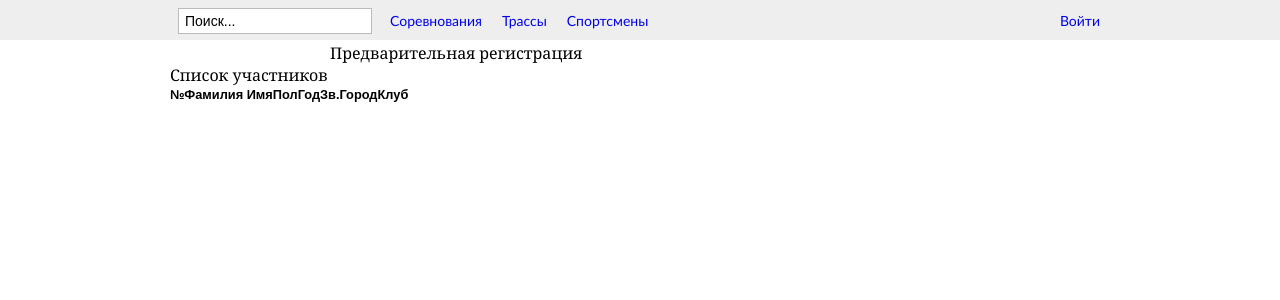
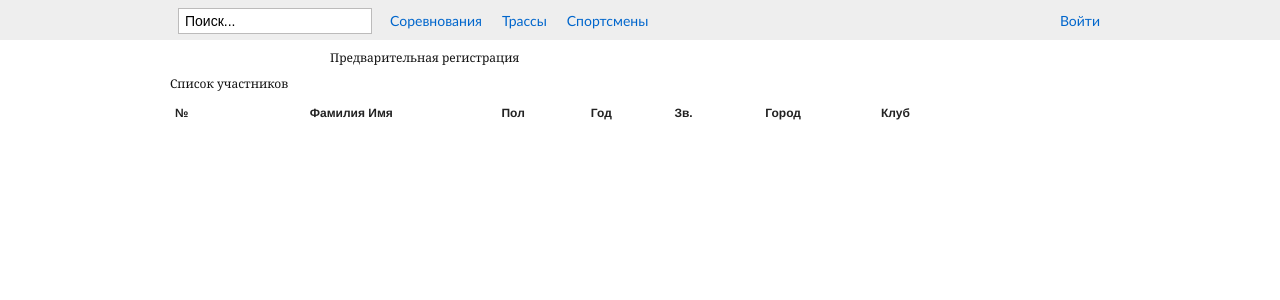
Before and after one commit to dsukhov1983/protocoller, a Django app: template src/protocoller/template/event_registration.html in a window 1280 px wide. Shown: the top 300 px of the page. Run offline with Django 3.2, Linux system fonts and the light colour scheme; the template is opened without the code that fills it, so the values that code supplies are empty; some libraries are stand-ins or nearby versions.

Commit message:
added typography.css

```diff
--- a/src/protocoller/media/css/style.css
+++ b/src/protocoller/media/css/style.css
@@ -263,7 +263,7 @@ span.counter-value{
 }
 
 .protocol{
-    font: 80% Arial;
+    /*font: 80% Arial;*/
     line-height: 1.4em;
 }
 
--- /dev/null
+++ b/src/protocoller/media/css/typography.css
@@ -0,0 +1,124 @@
+/* --------------------------------------------------------------
+
+   typography.css
+   * Sets up some sensible default typography.
+
+-------------------------------------------------------------- */
+
+/* Default font settings.
+   The font-size percentage is of 16px. (0.75 * 16px = 12px) */
+html { font-size:100.01%; }
+body {
+  font-size: 75%;
+  color: #222;
+  background: #fff;
+  font-family: "Helvetica Neue", Arial, Helvetica, sans-serif;
+}
+
+
+/* Headings
+-------------------------------------------------------------- */
+
+h1,h2,h3,h4,h5,h6 { font-weight: normal; color: #111; }
+
+h1 { font-size: 3em; line-height: 1; margin-bottom: 0.5em; }
+h2 { font-size: 2em; margin-bottom: 0.75em; }
+h3 { font-size: 1.5em; line-height: 1; margin-bottom: 1em; }
+h4 { font-size: 1.2em; line-height: 1.25; margin-bottom: 1.25em; }
+h5 { font-size: 1em; font-weight: bold; margin-bottom: 1.5em; }
+h6 { font-size: 1em; font-weight: bold; }
+
+h1 img, h2 img, h3 img,
+h4 img, h5 img, h6 img {
+  margin: 0;
+}
+
+
+/* Text elements
+-------------------------------------------------------------- */
+
+p           { margin: 0 0 1.5em; }
+/*
+	These can be used to pull an image at the start of a paragraph, so
+	that the text flows around it (usage: <p><img class="left">Text</p>)
+ */
+.left  			{ float: left !important; }
+p .left			{ margin: 1.5em 1.5em 1.5em 0; padding: 0; }
+.right 			{ float: right !important; }
+p .right 		{ margin: 1.5em 0 1.5em 1.5em; padding: 0; }
+
+a:focus,
+a:hover     { color: #09f; }
+a           { color: #06c; text-decoration: underline; }
+
+blockquote  { margin: 1.5em; color: #666; font-style: italic; }
+strong,dfn	{ font-weight: bold; }
+em,dfn      { font-style: italic; }
+sup, sub    { line-height: 0; }
+
+abbr,
+acronym     { border-bottom: 1px dotted #666; }
+address     { margin: 0 0 1.5em; font-style: italic; }
+del         { color:#666; }
+
+pre         { margin: 1.5em 0; white-space: pre; }
+pre,code,tt { font: 1em 'andale mono', 'lucida console', monospace; line-height: 1.5; }
+
+
+/* Lists
+-------------------------------------------------------------- */
+
+li ul,
+li ol       { margin: 0; }
+ul, ol      { margin: 0 1.5em 1.5em 0; padding-left: 1.5em; }
+
+ul          { list-style-type: disc; }
+ol          { list-style-type: decimal; }
+
+dl          { margin: 0 0 1.5em 0; }
+dl dt       { font-weight: bold; }
+dd          { margin-left: 1.5em;}
+
+
+/* Tables
+-------------------------------------------------------------- */
+
+/*
+	Because of the need for padding on TH and TD, the vertical rhythm
+	on table cells has to be 27px, instead of the standard 18px or 36px
+	of other elements.
+ */
+table       { margin-bottom: 1.4em; width:100%; }
+th          { font-weight: bold; }
+/*thead th    { background: #c3d9ff; }*/
+th,td,caption { padding: 4px 10px 4px 5px; }
+/*
+	You can zebra-stripe your tables in outdated browsers by adding
+	the class "even" to every other table row.
+ */
+/*
+tbody tr:nth-child(even) td,
+tbody tr.even td  {
+	background: #e5ecf9;
+}*/
+tfoot       { font-style: italic; }
+caption     { background: #eee; }
+
+
+/* Misc classes
+-------------------------------------------------------------- */
+
+.small      { font-size: .8em; margin-bottom: 1.875em; line-height: 1.875em; }
+.large      { font-size: 1.2em; line-height: 2.5em; margin-bottom: 1.25em; }
+.hide       { display: none; }
+
+.quiet      { color: #666; }
+.loud       { color: #000; }
+.highlight  { background:#ff0; }
+.added      { background:#060; color: #fff; }
+.removed    { background:#900; color: #fff; }
+
+.first      { margin-left:0; padding-left:0; }
+.last       { margin-right:0; padding-right:0; }
+.top        { margin-top:0; padding-top:0; }
+.bottom     { margin-bottom:0; padding-bottom:0; }
--- a/src/protocoller/template/base.html
+++ b/src/protocoller/template/base.html
@@ -4,6 +4,7 @@
 
   <link rel="stylesheet" href="{{ MEDIA_URL }}css/grid.css" />
   <link rel="stylesheet" href="{{ MEDIA_URL }}css/style.css" />
+  <link rel="stylesheet" href="{{ MEDIA_URL }}css/typography.css" />
   <link rel="stylesheet" type="text/css" media="screen" href="{{ MEDIA_URL }}css/openid.css" />
 
   <script type="text/javascript" src="http://ajax.googleapis.com/ajax/libs/jquery/1.4.4/jquery.min.js"></script>
```
